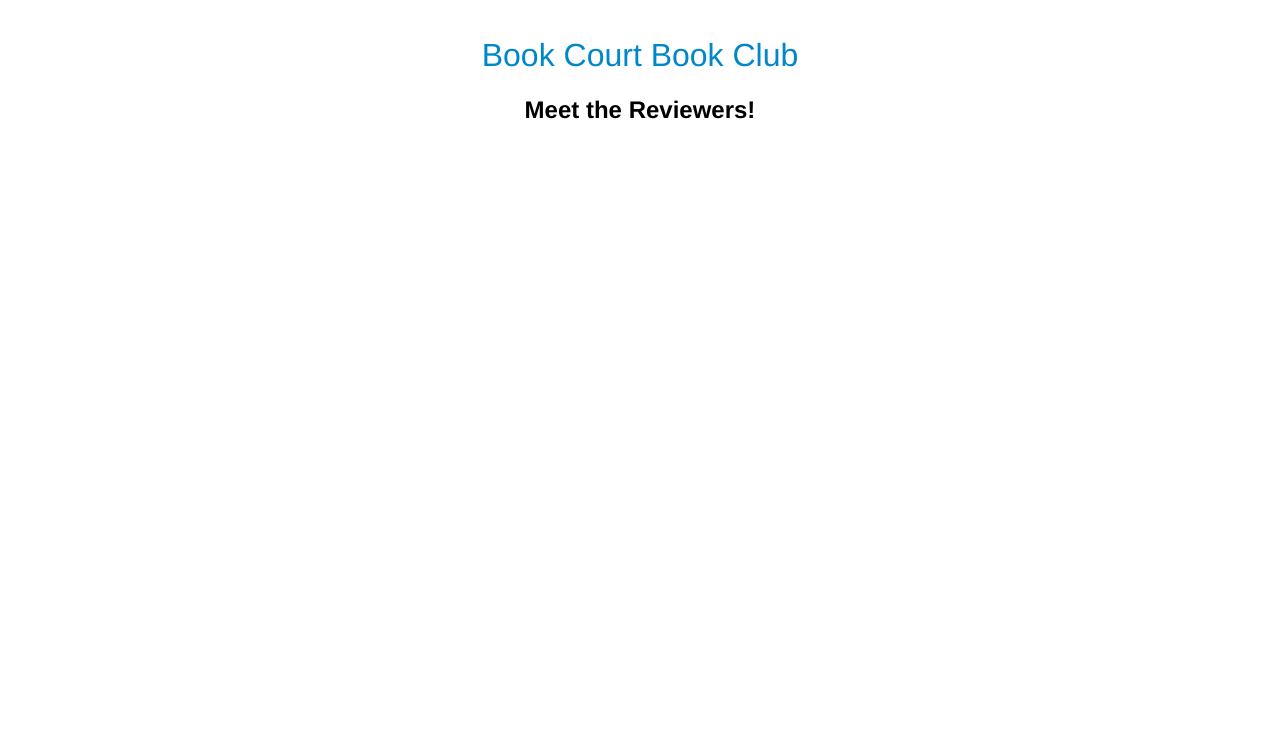
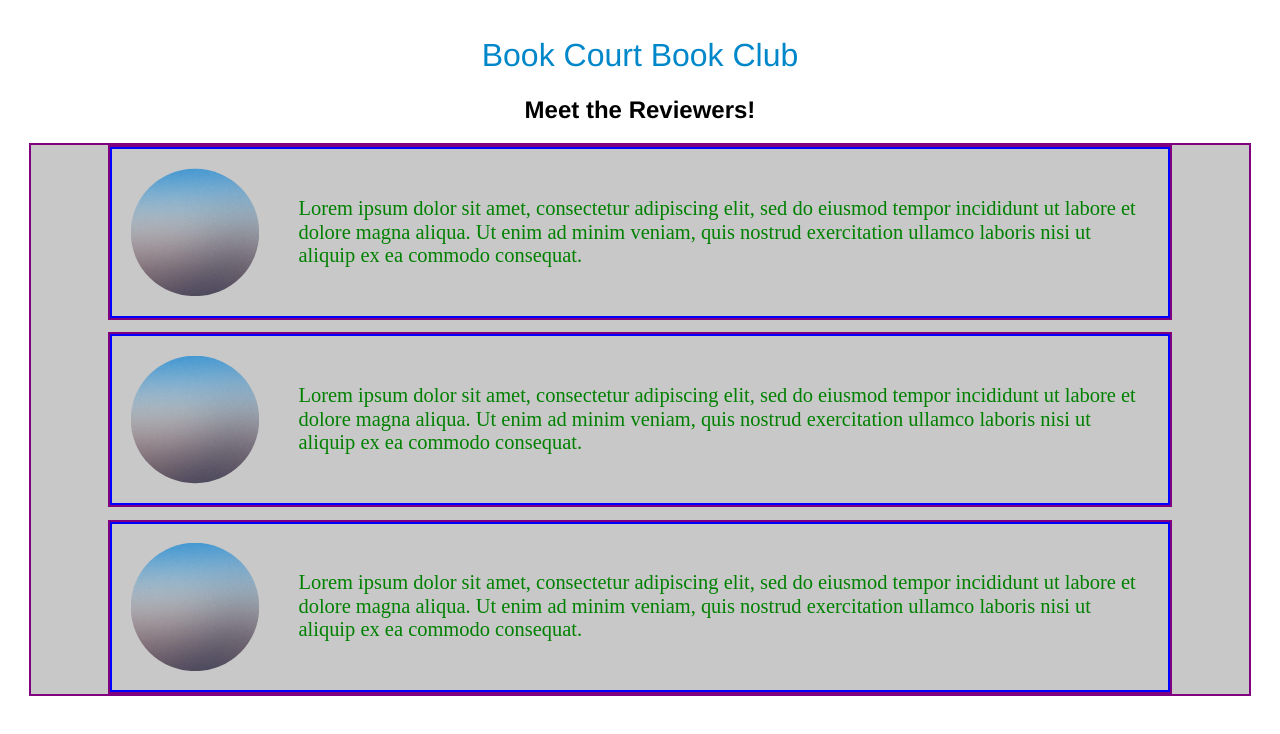
Before and after one commit to RDiMag/bookcourt-1, a plain HTML site: page about.html in a window 1280 px wide. Drawn offline with Linux system fonts and the light colour scheme.

Commit message:
about page basic styling

```diff
--- a/about.html
+++ b/about.html
@@ -21,5 +21,41 @@
       <h1><a href="index.html" class="nav">Book Court Book Club</a></h1>
       <h2>Meet the Reviewers!</h1>
     </header>
+
+    <section class="bio">
+      <div class="container">
+
+        <div>
+          <span class="about">
+            <img src="images/pic03.jpg" class=portrait alt="Brooke smiles into the camera.">
+            <p class="bio">Lorem ipsum dolor sit amet, consectetur adipiscing elit, sed do eiusmod
+            tempor incididunt ut labore et dolore magna aliqua. Ut enim ad minim
+            veniam, quis nostrud exercitation ullamco laboris nisi ut aliquip ex ea
+            commodo consequat.</p>
+          </span>
+        </div>
+
+        <div>
+          <span class="about">
+            <img src="images/pic03.jpg" class=portrait alt="Elena smiles into the camera.">
+            <p class="bio">Lorem ipsum dolor sit amet, consectetur adipiscing elit, sed do eiusmod
+              tempor incididunt ut labore et dolore magna aliqua. Ut enim ad minim
+              veniam, quis nostrud exercitation ullamco laboris nisi ut aliquip ex ea
+              commodo consequat.</p>
+          </span>
+        </div>
+
+         <div>
+          <span class="about">
+            <img src="images/pic03.jpg" class=portrait alt="Jamie smiles into the camera.">
+          <p class="bio">Lorem ipsum dolor sit amet, consectetur adipiscing elit, sed do eiusmod
+            tempor incididunt ut labore et dolore magna aliqua. Ut enim ad minim
+            veniam, quis nostrud exercitation ullamco laboris nisi ut aliquip ex ea
+            commodo consequat.</p>
+          </span>
+        </div>
+
+        </div>
+    </section>
   </body>
 </html>
--- a/css/style.css
+++ b/css/style.css
@@ -157,7 +157,7 @@ li.social a:hover {
    }
 
 
-p{
+section.main > p{
      font-size: 1.5em;
      align-self: center;
      padding: 0 8em;
@@ -170,6 +170,46 @@ a {
 .social{
      text-align: center;
 }
+
+/* About Page */
+
+div{
+     border: 2px purple solid;
+     display: flex;
+     align-items: center;
+     flex-wrap: wrap;
+}
+
+.container{
+     background-color: rgb(200, 200, 200);
+     /* display: flex; */
+     gap: 1em;
+     padding: 0 6em;
+}
+
+span.about{
+     border: blue 2px solid;
+     display: flex;
+     align-items: center;
+     font-size: 2em;
+     font-family: 'Calibri Light';
+}
+
+.bio{
+     color: green;
+     font-size: .8em;
+     text-align: left;
+     margin: 1em;
+}
+
+img.portrait{
+     border-radius: 50%;
+     margin: .25em;
+     height: 6em;
+     padding: .5em;
+}
+
+/* Modal Styling */
 
 .modal {
      display: none; /*hidden by default */
@@ -262,10 +302,22 @@ footer {
      p{
           padding: 0 1em;
      }
+     span.about {
+          flex-direction: column;
+     }
+     .container{
+          padding: 0em;
+     }
    }
 
    @media screen and (max-width: 420px) {
      body {
        background-color: rgb(109, 190, 230);
      }
+     span.about {
+          flex-direction: column;
+     }
+     .container{
+          padding: 0em;
+     }
    }
```
Also changed, not shown: images/pic03.jpg (added).
